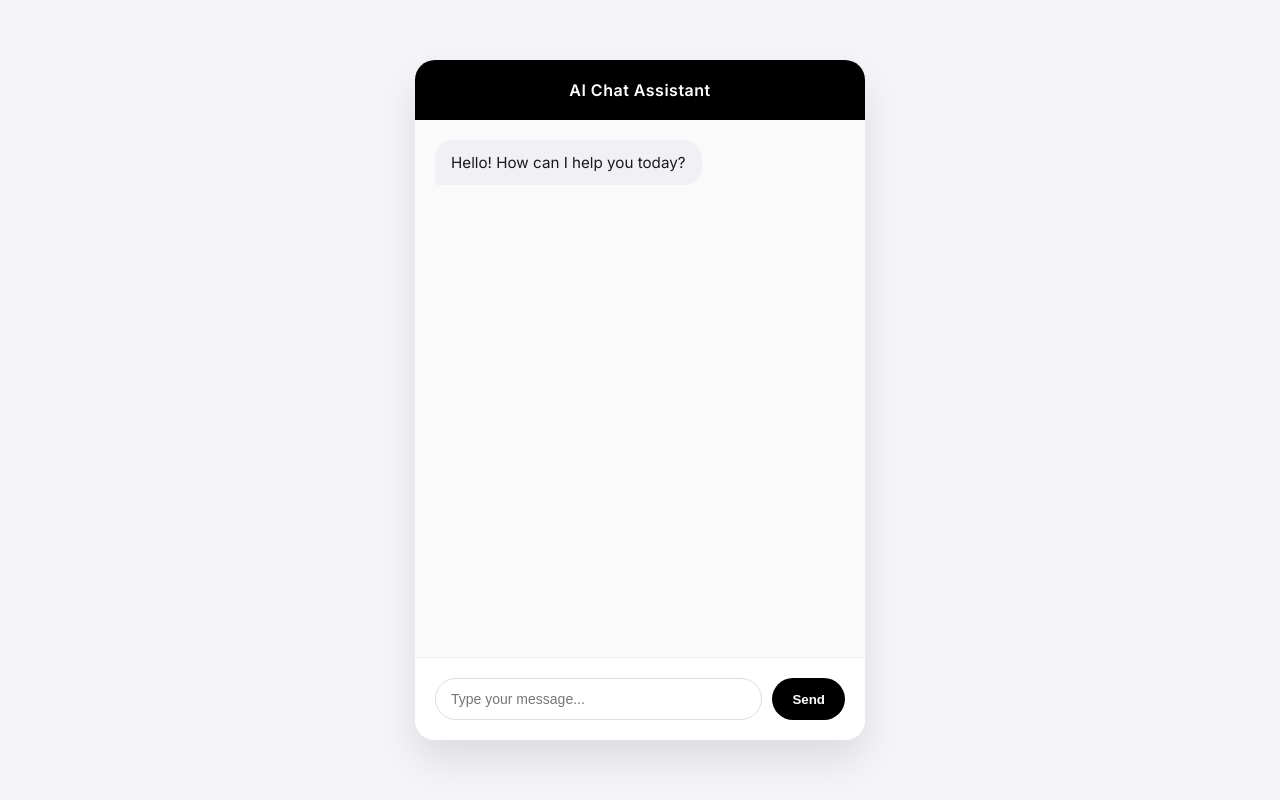
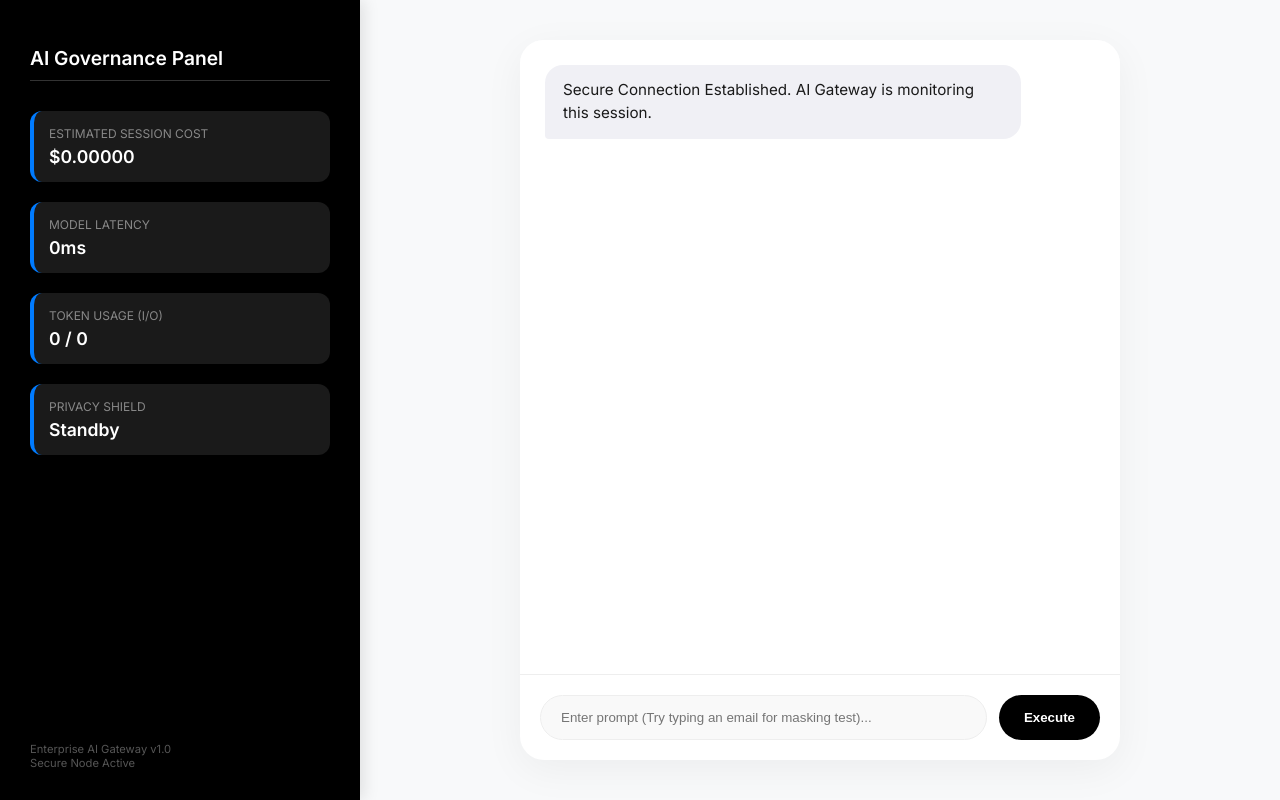
Before and after one commit to ghazghazibahaeddin-arch/clean-ai-project, a website: page index.html in a window 1280 px wide. Drawn offline with Linux system fonts and the light colour scheme.

Commit message:
Update index.html

```diff
--- a/index.html
+++ b/index.html
@@ -3,143 +3,171 @@
 <head>
     <meta charset="UTF-8">
     <meta name="viewport" content="width=device-width, initial-scale=1.0">
-    <title>AI Assistant | Groq Powered</title>
+    <title>AI Control Panel | Governance Layer</title>
     <link href="https://fonts.googleapis.com/css2?family=Inter:wght@400;600&display=swap" rel="stylesheet">
     <style>
         :root {
-            --primary-color: #000000;
-            --bg-color: #f4f4f9;
-            --chat-bg: #ffffff;
-            --user-msg: #007bff;
-            --ai-msg: #f0f0f5;
-            --text-dark: #1a1a1a;
+            --primary: #000;
+            --accent: #007bff;
+            --bg: #f8f9fa;
+            --glass: rgba(255, 255, 255, 0.9);
         }
 
         body {
             font-family: 'Inter', sans-serif;
-            background-color: var(--bg-color);
+            background: var(--bg);
             margin: 0;
+            display: flex;
+            height: 100vh;
+            color: #333;
+        }
+
+        /* Sidebar Stats Panel */
+        .sidebar {
+            width: 300px;
+            background: var(--primary);
+            color: white;
+            padding: 30px;
+            display: flex;
+            flex-direction: column;
+            gap: 20px;
+            box-shadow: 4px 0 15px rgba(0,0,0,0.1);
+        }
+
+        .sidebar h2 { font-size: 1.2rem; border-bottom: 1px solid #333; padding-bottom: 10px; margin-bottom: 10px; }
+
+        .stat-card {
+            background: #1a1a1a;
+            padding: 15px;
+            border-radius: 12px;
+            border-left: 4px solid var(--accent);
+        }
+
+        .stat-label { font-size: 0.75rem; color: #888; text-transform: uppercase; }
+        .stat-value { font-size: 1.1rem; font-weight: 600; margin-top: 5px; color: #fff; }
+        .shield-active { color: #28a745 !important; }
+
+        /* Main Chat Area */
+        .main-content {
+            flex: 1;
             display: flex;
             justify-content: center;
             align-items: center;
-            height: 100vh;
+            padding: 20px;
         }
 
         .chat-container {
             width: 100%;
-            max-width: 450px;
-            height: 85vh;
-            background: var(--chat-bg);
+            max-width: 600px;
+            height: 90vh;
+            background: white;
+            border-radius: 24px;
             display: flex;
             flex-direction: column;
-            box-shadow: 0 20px 40px rgba(0,0,0,0.1);
-            border-radius: 20px;
+            box-shadow: 0 10px 40px rgba(0,0,0,0.05);
             overflow: hidden;
-        }
-
-        .chat-header {
-            background: var(--primary-color);
-            color: white;
-            padding: 20px;
-            text-align: center;
-            font-weight: 600;
-            letter-spacing: 0.5px;
         }
 
         #chat-box {
             flex: 1;
-            padding: 20px;
+            padding: 25px;
             overflow-y: auto;
             display: flex;
             flex-direction: column;
-            gap: 12px;
-            background: #fafafa;
+            gap: 15px;
+            background: #fff;
         }
 
         .message {
             max-width: 80%;
-            padding: 12px 16px;
+            padding: 14px 18px;
             border-radius: 18px;
             font-size: 0.95rem;
-            line-height: 1.4;
-            word-wrap: break-word;
-            animation: fadeIn 0.3s ease;
+            line-height: 1.5;
+            animation: slideUp 0.3s ease;
         }
 
-        @keyframes fadeIn {
-            from { opacity: 0; transform: translateY(10px); }
-            to { opacity: 1; transform: translateY(0); }
-        }
+        @keyframes slideUp { from { opacity: 0; transform: translateY(10px); } to { opacity: 1; transform: translateY(0); } }
 
-        .user {
-            align-self: flex-end;
-            background: var(--user-msg);
-            color: white;
-            border-bottom-right-radius: 2px;
-        }
-
-        .ai {
-            align-self: flex-start;
-            background: var(--ai-msg);
-            color: var(--text-dark);
-            border-bottom-left-radius: 2px;
-        }
-
-        .typing-indicator {
-            font-size: 0.8rem;
-            color: #888;
-            margin-bottom: 10px;
-            display: none;
-        }
+        .user { align-self: flex-end; background: var(--accent); color: white; border-bottom-right-radius: 4px; }
+        .ai { align-self: flex-start; background: #f0f0f5; color: #1a1a1a; border-bottom-left-radius: 4px; }
 
         .input-area {
             padding: 20px;
-            background: white;
+            display: flex;
+            gap: 12px;
             border-top: 1px solid #eee;
-            display: flex;
-            gap: 10px;
         }
 
         input {
             flex: 1;
-            padding: 12px 15px;
-            border: 1px solid #ddd;
-            border-radius: 25px;
+            padding: 14px 20px;
+            border: 1px solid #eee;
+            border-radius: 30px;
             outline: none;
-            font-size: 14px;
-        }
-
-        input:focus {
-            border-color: var(--user-msg);
+            background: #f9f9f9;
         }
 
         button {
-            background: var(--primary-color);
+            background: var(--primary);
             color: white;
             border: none;
-            padding: 0 20px;
-            border-radius: 25px;
+            padding: 0 25px;
+            border-radius: 30px;
             cursor: pointer;
             font-weight: 600;
-            transition: transform 0.2s, opacity 0.2s;
         }
 
-        button:hover { opacity: 0.9; }
-        button:active { transform: scale(0.95); }
-        button:disabled { background: #ccc; cursor: not-allowed; }
+        button:disabled { opacity: 0.5; }
+
+        .badge {
+            font-size: 0.7rem;
+            padding: 3px 8px;
+            background: #333;
+            border-radius: 10px;
+            margin-left: 10px;
+        }
     </style>
 </head>
 <body>
 
-<div class="chat-container">
-    <div class="chat-header">AI Chat Assistant</div>
-    <div id="chat-box">
-        <div class="message ai">Hello! How can I help you today?</div>
+<div class="sidebar">
+    <h2>AI Governance Panel</h2>
+
+    <div class="stat-card">
+        <div class="stat-label">Estimated Session Cost</div>
+        <div id="stat-cost" class="stat-value">$0.00000</div>
     </div>
-    <div id="typing" class="typing-indicator" style="padding-left: 20px;">AI is thinking...</div>
-    <div class="input-area">
-        <input type="text" id="user-input" placeholder="Type your message..." autocomplete="off">
-        <button id="send-btn">Send</button>
+
+    <div class="stat-card">
+        <div class="stat-label">Model Latency</div>
+        <div id="stat-latency" class="stat-value">0ms</div>
+    </div>
+
+    <div class="stat-card">
+        <div class="stat-label">Token Usage (I/O)</div>
+        <div id="stat-tokens" class="stat-value">0 / 0</div>
+    </div>
+
+    <div class="stat-card">
+        <div class="stat-label">Privacy Shield</div>
+        <div id="stat-shield" class="stat-value">Standby</div>
+    </div>
+
+    <div style="margin-top: auto; font-size: 0.7rem; color: #555;">
+        Enterprise AI Gateway v1.0 <br> Secure Node Active
+    </div>
+</div>
+
+<div class="main-content">
+    <div class="chat-container">
+        <div id="chat-box">
+            <div class="message ai">Secure Connection Established. AI Gateway is monitoring this session.</div>
+        </div>
+        <div class="input-area">
+            <input type="text" id="user-input" placeholder="Enter prompt (Try typing an email for masking test)..." autocomplete="off">
+            <button id="send-btn">Execute</button>
+        </div>
     </div>
 </div>
 
@@ -147,7 +175,12 @@
     const chatBox = document.getElementById('chat-box');
     const userInput = document.getElementById('user-input');
     const sendBtn = document.getElementById('send-btn');
-    const typingIndicator = document.getElementById('typing');
+
+    // UI Stats elements
+    const costEl = document.getElementById('stat-cost');
+    const latencyEl = document.getElementById('stat-latency');
+    const tokensEl = document.getElementById('stat-tokens');
+    const shieldEl = document.getElementById('stat-shield');
 
     function appendMessage(role, text) {
         const msgDiv = document.createElement('div');
@@ -161,14 +194,11 @@
         const text = userInput.value.trim();
         if (!text) return;
 
-        // User Message
         appendMessage('user', text);
         userInput.value = '';
         sendBtn.disabled = true;
-        typingIndicator.style.display = 'block';
 
         try {
-            // Pointing to your Vercel Serverless Function
             const response = await fetch('/api/chat', {
                 method: 'POST',
                 headers: { 'Content-Type': 'application/json' },
@@ -176,28 +206,37 @@
             });
 
             const data = await response.json();
-            typingIndicator.style.display = 'none';
 
-            if (response.ok && data.choices && data.choices[0]) {
-                const aiReply = data.choices[0].message.content;
-                appendMessage('ai', aiReply);
+            if (response.ok) {
+                // Display the AI reply
+                appendMessage('ai', data.reply);
+
+                // Update Governance Stats in the sidebar
+                const logs = data.governance_log;
+                costEl.innerText = logs.estimated_cost;
+                latencyEl.innerText = logs.latency;
+                tokensEl.innerText = `${logs.input_tokens} / ${logs.output_tokens}`;
+
+                if (logs.privacy_shield_active) {
+                    shieldEl.innerText = "ACTIVE (Masked)";
+                    shieldEl.classList.add("shield-active");
+                } else {
+                    shieldEl.innerText = "Monitoring...";
+                    shieldEl.classList.remove("shield-active");
+                }
+
             } else {
-                const errorMsg = data.error?.message || "Something went wrong.";
-                appendMessage('ai', "❌ Error: " + errorMsg);
+                appendMessage('ai', "❌ System Error: " + data.error);
             }
         } catch (error) {
-            typingIndicator.style.display = 'none';
-            appendMessage('ai', "❌ Connection failed. Check your Vercel logs.");
-            console.error("Fetch Error:", error);
+            appendMessage('ai', "❌ Fatal: API Connection Lost.");
         } finally {
             sendBtn.disabled = false;
         }
     }
 
     sendBtn.addEventListener('click', sendMessage);
-    userInput.addEventListener('keypress', (e) => {
-        if (e.key === 'Enter') sendMessage();
-    });
+    userInput.addEventListener('keypress', (e) => { if (e.key === 'Enter') sendMessage(); });
 </script>
 
 </body>
```
